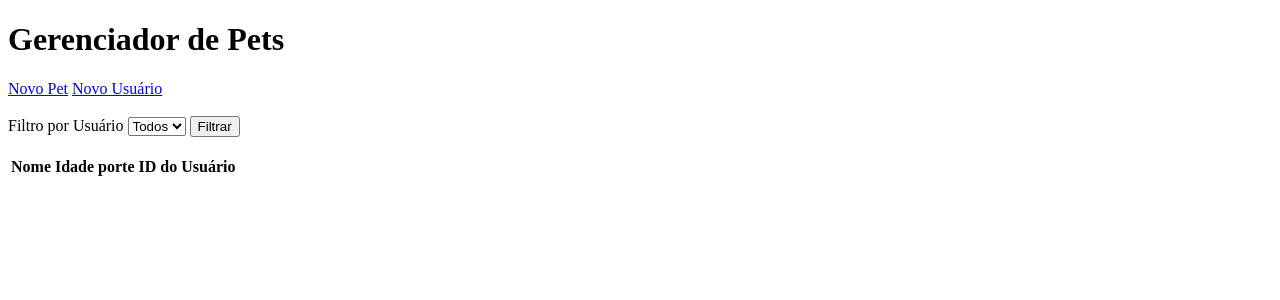
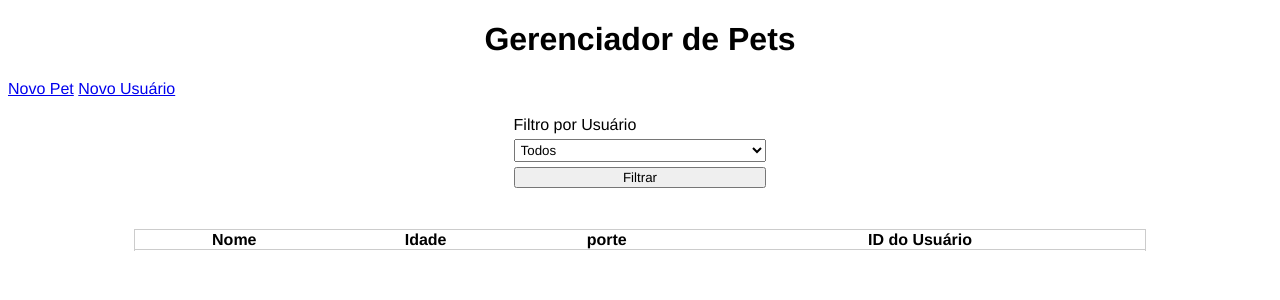
Before and after one commit to brunodluiz/atv-9, a PHP site: page / in a window 1280 px wide. Shown: the top 300 px of the page. Run offline with PHP 8.4, Linux system fonts and the light colour scheme; data that the repository does not hold is empty.

```diff
--- a/styles/style.css
+++ b/styles/style.css
@@ -0,0 +1,23 @@
+* {
+    font-family:'Franklin Gothic Medium', 'Arial Narrow', Arial, sans-serif;
+}
+h1 {
+    text-align: center;
+}
+table {
+    width: 80%;
+    margin: 0 auto;
+    border-collapse: collapse;
+    border: 1px solid #ccc;
+    text-align: center;
+}
+form {
+    display: flex;
+    flex-direction: column;
+    width: 20%;
+    margin: 0 auto;
+    gap: 5px;
+}
+form input, form textarea, form select {
+    padding: 2px;
+}
```
Also changed, not shown: public/cad_pet.php (+4 -4 lines), public/editar_pet.php (+84 -0 lines), public/listar.php (deleted).
